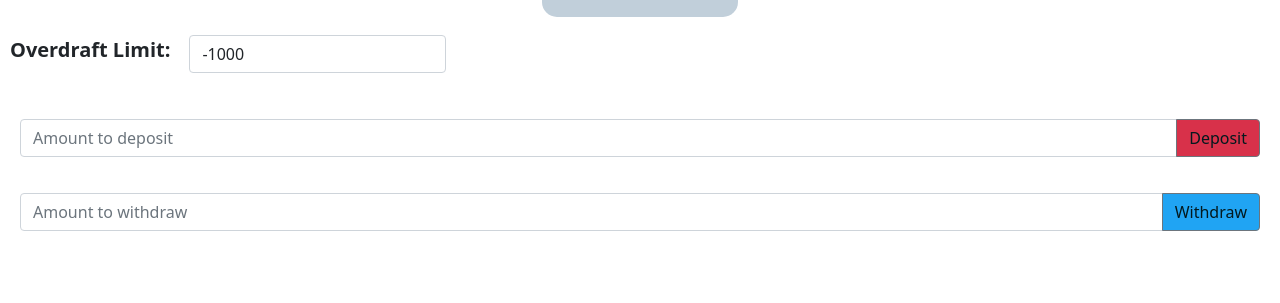
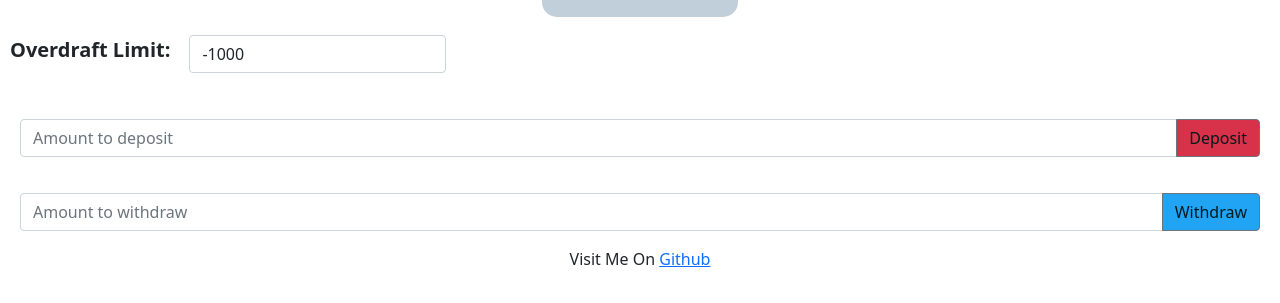
Before and after one commit to MMZaini/learning-js-bank-site, a plain HTML site: page index.html in a window 1280 px wide. Shown: the part 139-442 px from the top of the page. Drawn offline with nearby package versions, Linux system fonts and the light colour scheme.

Commit message:
github footer

```diff
--- a/index.html
+++ b/index.html
@@ -32,6 +32,9 @@
       <input id="withdraw" type="text" class="form-control" placeholder="Amount to withdraw" aria-label="Recipient's username" aria-describedby="button-addon2">
       <button onclick="withdraw()" style="background-color:#20A4F3;color:#03191E" class="btn btn-outline-secondary" type="button" id="button-addon2">Withdraw</button>
     </div>
+    <div style="text-align:center">
+    <p1>Visit Me On <a href="https://github.com/MMZaini">Github</a></p1>
+    </div>
     <script src="script.js"></script>
   </body>
 
```
